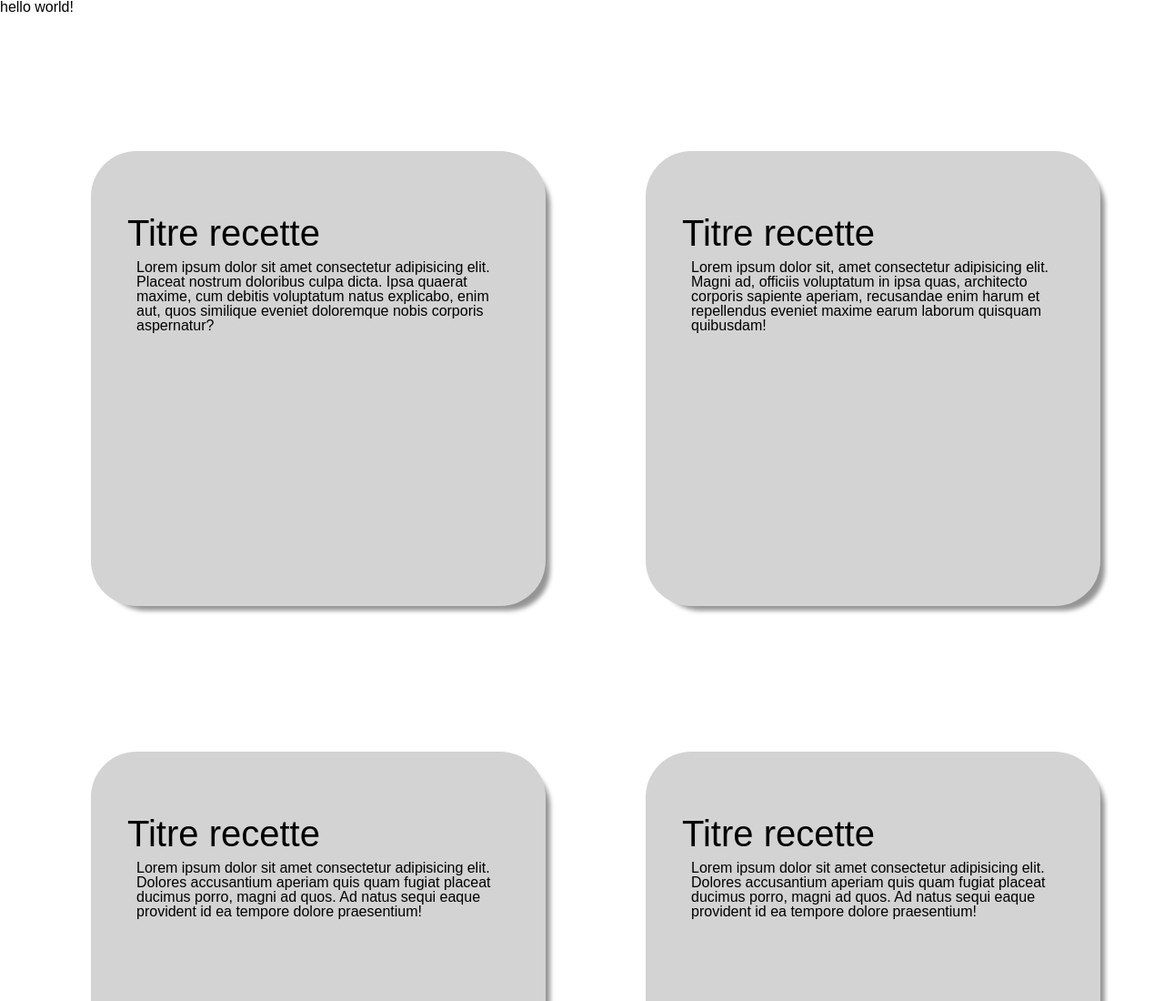
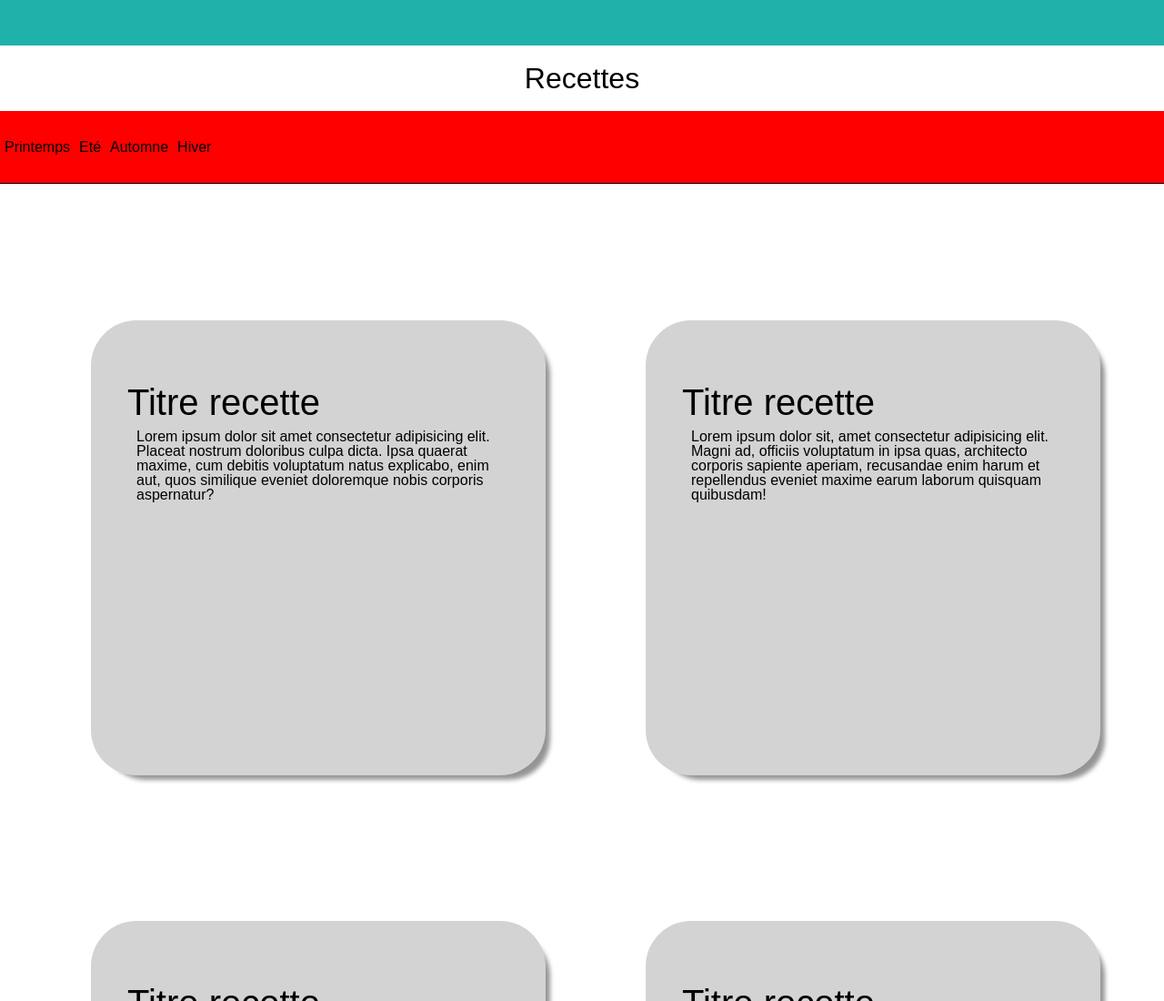
Before and after one commit to Nigh-ctrl/projet-AMAP, a React app in the folder front/: page / in a window 1280 px wide. Shown: the top 1100 px of the page at 91% size. Built offline with nearby package versions, Linux system fonts and the light colour scheme.

Commit message:
nav bar pas finie

```diff
--- a/front/src/components/App/index.js
+++ b/front/src/components/App/index.js
@@ -6,7 +6,7 @@ import Recette from '../Recettes/Recette';
 // == Composant
 const App = () => (
   <div className="app">
-    <h1>hello world!</h1>
+
     <Recette/>
   </div>
 );
--- a/front/src/components/Recettes/Recette/index.js
+++ b/front/src/components/Recettes/Recette/index.js
@@ -8,6 +8,25 @@ function Recette(){
 
 
         <div>
+            <div class="header"></div>
+
+            <div class="titre">
+              <h1>Recettes</h1>
+              </div>
+
+              <div class="">
+              <nav class="nav-bar">
+
+                <ul class="nav__links">
+                  <li><a href="#">Printemps</a></li>
+                  <li><a href="#">Eté</a></li>
+                  <li><a href="#">Automne</a></li>
+                  <li><a href="#">Hiver</a></li>
+
+                </ul>
+              </nav>
+
+              </div>
 
 
             <div class="card-recette">
--- a/front/src/components/Recettes/Recette/styles.scss
+++ b/front/src/components/Recettes/Recette/styles.scss
@@ -1,3 +1,49 @@
+
+
+.nav-bar{
+  background-color: red;
+  height: 80px;
+  width: 100%;
+  border-bottom: solid 1px;
+}
+
+
+
+.nav__links{
+
+  margin-right: 20px;
+
+
+}
+
+
+
+nav ul li{
+  display: inline-block;
+  line-height: 80px;
+  margin: 0 5px;
+}
+
+.titre{
+  text-align:center;
+  font-size: 2em;
+  padding-top: 20px;
+  padding-bottom: 20px;
+}
+
+  .header{
+    background-color: lightseagreen;
+    width: 100%;
+    height: 40px;
+    padding-bottom: 50px;
+
+
+
+  }
+
+
+
+
 
 .card-recette{
   border-radius: 10%;
```
